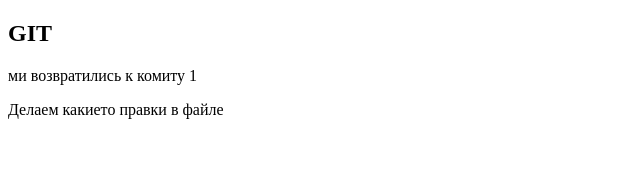
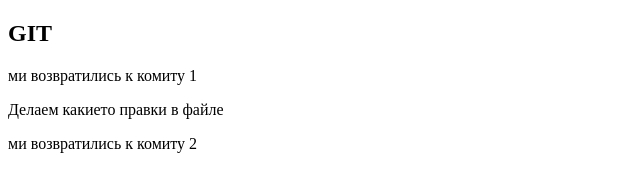
Before and after one commit to intenz/test, a plain HTML site: page index.html in a window 1280 px wide. Shown: the whole page, without its empty margins (0-640 px from the left). Drawn offline with Linux system fonts and the light colour scheme.

Commit message:
3 commit

```diff
--- a/index.html
+++ b/index.html
@@ -9,5 +9,6 @@
 	<a href="#"></a>
 	<p>ми возвратились к комиту 1</p>
 	<p>Делаем какието правки в файле</p>
+	<p>ми возвратились к комиту 2</p>
 </body>
 </html>
```
